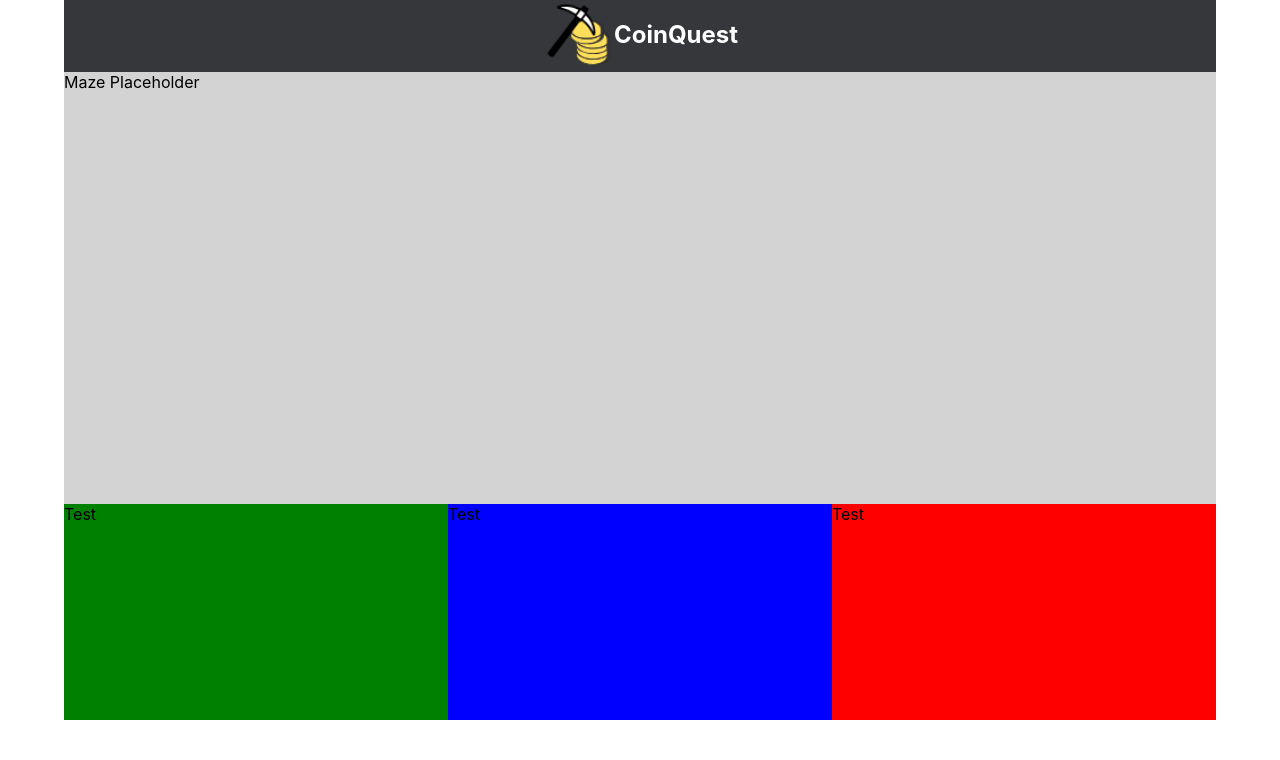
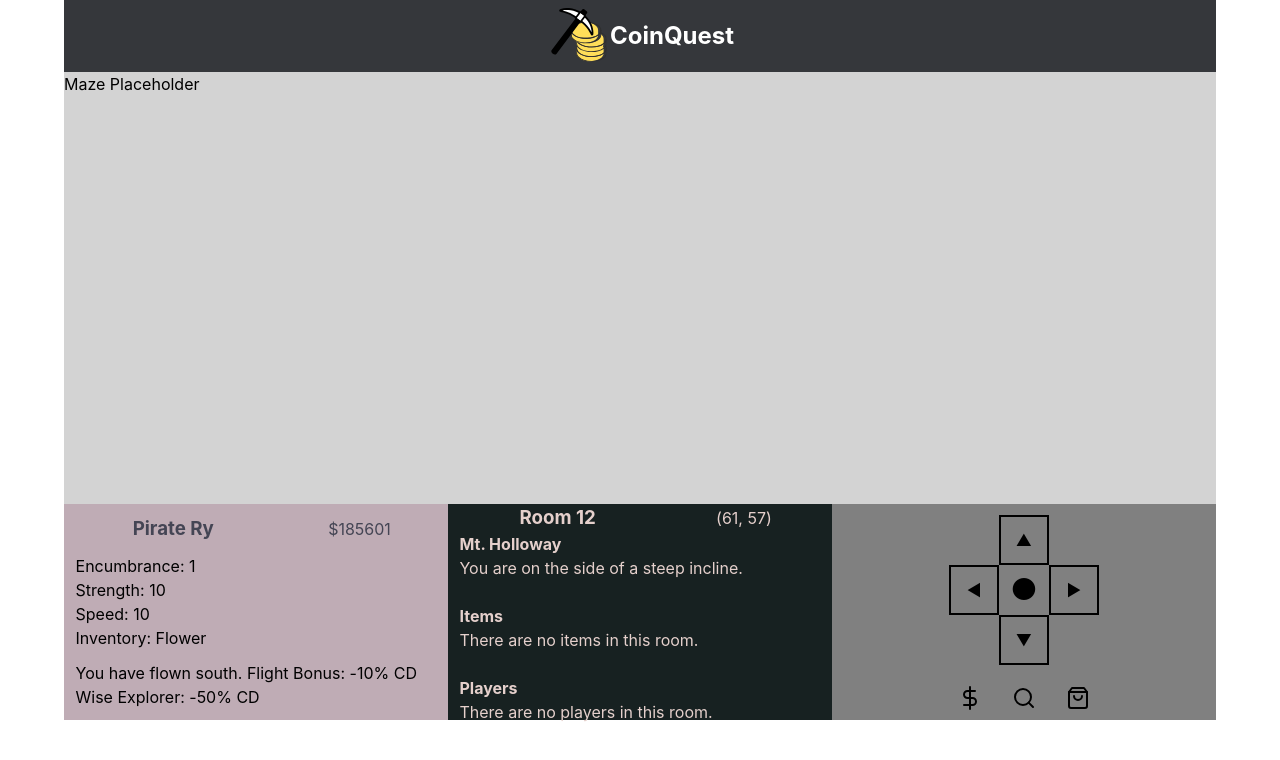
Before and after one commit to CoinQuest-Alpha/CoinQuest, a React (Create React App) app in the folder client/: page / in a window 1280 px wide. Shown: the top 760 px of the page. Built offline with nearby package versions, Linux system fonts and the light colour scheme.

Commit message:
Finished general boiler plating of dashboard including room description, character description, and controller
Co-authored-by: Ronny Alvarado <Rsalvarado777@gmail.com>
Co-authored-by: justin Andrade <j.andrade.john@gmail.com>
Co-authored-by: Lee Lichtsinn <lee.lichtsinn@gmail.com>

```diff
--- a/client/package.json
+++ b/client/package.json
@@ -8,6 +8,7 @@
     "@testing-library/user-event": "^7.1.2",
     "react": "^16.12.0",
     "react-dom": "^16.12.0",
+    "react-feather": "^2.0.3",
     "react-scripts": "3.4.0",
     "sass": "^1.26.1"
   },
--- a/client/src/components/Controller/Controller.jsx
+++ b/client/src/components/Controller/Controller.jsx
@@ -1,9 +1,48 @@
+// modules
 import React from "react";
+import { DollarSign, Search, ShoppingBag } from "react-feather";
 
+// styling
 import "./controller.scss";
 
 const Controller = () => {
-  return <div className="controller-container">Test</div>;
+  return (
+    <div className="controller-container">
+      <div className="controller">
+        <div className="layer">
+          <div className="box" style={{ border: "none" }}></div>
+          <div className="box">▲</div>
+          <div className="box" style={{ border: "none" }}></div>
+        </div>
+
+        <div className="layer">
+          <div className="box transform" style={{ border: "2px solid black" }}>
+            ▼
+          </div>
+          <div className="box circle" style={{ border: "none" }}>
+            ●
+          </div>
+          <div
+            className="box transform"
+            style={{ borderTop: "2px solid black" }}
+          >
+            ▲
+          </div>
+        </div>
+
+        <div className="layer">
+          <div className="box" style={{ border: "none" }}></div>
+          <div className="box">▼</div>
+          <div className="box" style={{ border: "none" }}></div>
+        </div>
+      </div>
+      <div className="actions">
+        <DollarSign />
+        <Search />
+        <ShoppingBag />
+      </div>
+    </div>
+  );
 };
 
 export default Controller;
--- a/client/src/components/Controller/controller.scss
+++ b/client/src/components/Controller/controller.scss
@@ -1,4 +1,35 @@
 .controller-container {
   width: 33.33%;
-  background: red;
+  background: grey;
+  display: flex;
+  flex-direction: column;
+  justify-content: space-around;
+  align-items: center;
+  .controller {
+    background: grey;
+    display: flex;
+    flex-direction: column;
+    .layer {
+      display: flex;
+      .box {
+        width: 50px;
+        height: 50px;
+        border: 2px solid black;
+        display: flex;
+        justify-content: center;
+        align-items: center;
+      }
+      .transform {
+        transform: rotate(90deg);
+      }
+      .circle {
+        font-size: 30px;
+      }
+    }
+  }
+  .actions {
+    width: 50%;
+    display: flex;
+    justify-content: space-evenly;
+  }
 }
--- a/client/src/components/Navigation/Navigation.jsx
+++ b/client/src/components/Navigation/Navigation.jsx
@@ -7,7 +7,7 @@ import "./navigation.scss";
 const Navigation = () => {
   return (
     <div className="navigation-container">
-      <img src="coinquest.png" />
+      <img src="coinquest.png" alt="coinquest logo" />
       <h2>CoinQuest</h2>
     </div>
   );
--- a/client/src/components/Navigation/navigation.scss
+++ b/client/src/components/Navigation/navigation.scss
@@ -4,6 +4,7 @@
   height: 10%;
   width: 100%;
   background: #35373b;
+  align-items: center;
   h2 {
     color: white;
   }
--- a/client/src/components/PlayerCard/PlayerCard.jsx
+++ b/client/src/components/PlayerCard/PlayerCard.jsx
@@ -2,8 +2,27 @@ import React from "react";
 
 import "./playerCard.scss";
 
-const PlayerCard = () => {
-  return <div className="playercard-container">Test</div>;
+const PlayerCard = props => {
+  return (
+    <div className="playercard-container">
+      <div className="name-cash">
+        <h3>Pirate Ry</h3>
+        <span>$185601</span>
+      </div>
+
+      <div clasName="stats">
+        <p>Encumbrance: 1</p>
+        <p>Strength: 10</p>
+        <p>Speed: 10</p>
+        <p>Inventory: Flower</p>
+      </div>
+
+      <div className="effects">
+        <p>You have flown south. Flight Bonus: -10% CD</p>
+        <p>Wise Explorer: -50% CD </p>
+      </div>
+    </div>
+  );
 };
 
 export default PlayerCard;
--- a/client/src/components/PlayerCard/playerCard.scss
+++ b/client/src/components/PlayerCard/playerCard.scss
@@ -1,4 +1,19 @@
 .playercard-container {
   width: 33.33%;
-  background: green;
+  background: #bfacb5;
+  padding-left: 1%;
+  display: flex;
+  flex-direction: column;
+  justify-content: space-evenly;
+  .name-cash {
+    display: flex;
+    justify-content: space-around;
+    align-items: center;
+    h3 {
+      color: #444554;
+    }
+    span {
+      color: #444554;
+    }
+  }
 }
--- a/client/src/components/RoomDescription/RoomDescription.jsx
+++ b/client/src/components/RoomDescription/RoomDescription.jsx
@@ -1,9 +1,29 @@
+// module
 import React from "react";
 
+// styling
 import "./roomdescription.scss";
 
-const RoomDescription = () => {
-  return <div className="roomdescription-container">Test</div>;
+const RoomDescription = props => {
+  return (
+    <div className="roomdescription-container">
+      <div className="room-coordinate">
+        <h3>Room 12</h3>
+        <span>(61, 57)</span>
+      </div>
+
+      <div className="room-description">
+        <h4>Mt. Holloway</h4>
+        <p>You are on the side of a steep incline.</p>
+        <br />
+        <h4>Items</h4>
+        <p>There are no items in this room.</p>
+        <br />
+        <h4>Players</h4>
+        <p>There are no players in this room.</p>
+      </div>
+    </div>
+  );
 };
 
 export default RoomDescription;
--- a/client/src/components/RoomDescription/roomdescription.scss
+++ b/client/src/components/RoomDescription/roomdescription.scss
@@ -1,4 +1,22 @@
 .roomdescription-container {
   width: 33.33%;
-  background: blue;
+  background: #172121;
+  padding-left: 1%;
+  display: flex;
+  flex-direction: column;
+  justify-content: space-evenly;
+  .room-coordinate {
+    display: flex;
+    align-items: center;
+    justify-content: space-around;
+    h3 {
+      color: #e5d0cc;
+    }
+    span {
+      color: #e5d0cc;
+    }
+  }
+  .room-description {
+    color: #e5d0cc;
+  }
 }
--- a/client/src/index.scss
+++ b/client/src/index.scss
@@ -1,13 +1,79 @@
+code {
+  font-family: source-code-pro, Menlo, Monaco, Consolas, "Courier New",
+    monospace;
+}
+
+/* Box sizing rules */
+*,
+*::before,
+*::after {
+  box-sizing: border-box;
+}
+
+/* Remove default padding */
+ul[class],
+ol[class] {
+  padding: 0;
+}
+
+/* Remove default margin */
+body,
+h1,
+h2,
+h3,
+h4,
+p,
+ul[class],
+ol[class],
+li,
+figure,
+figcaption,
+blockquote,
+dl,
+dd {
+  margin: 0;
+}
+
+/* Set core body defaults */
 body {
+  min-height: 100vh;
+  scroll-behavior: smooth;
+  text-rendering: optimizeSpeed;
+  line-height: 1.5;
   margin: 0;
-  font-family: -apple-system, BlinkMacSystemFont, 'Segoe UI', 'Roboto', 'Oxygen',
-    'Ubuntu', 'Cantarell', 'Fira Sans', 'Droid Sans', 'Helvetica Neue',
+  font-family: -apple-system, BlinkMacSystemFont, "Segoe UI", "Roboto", "Oxygen",
+    "Ubuntu", "Cantarell", "Fira Sans", "Droid Sans", "Helvetica Neue",
     sans-serif;
   -webkit-font-smoothing: antialiased;
   -moz-osx-font-smoothing: grayscale;
 }
 
-code {
-  font-family: source-code-pro, Menlo, Monaco, Consolas, 'Courier New',
-    monospace;
+/* Remove list styles on ul, ol elements with a class attribute */
+ul[class],
+ol[class] {
+  list-style: none;
 }
+
+/* A elements that don't have a class get default styles */
+a:not([class]) {
+  text-decoration-skip-ink: auto;
+}
+
+/* Make images easier to work with */
+img {
+  max-width: 100%;
+  display: block;
+}
+
+/* Natural flow and rhythm in articles by default */
+article > * + * {
+  margin-top: 1em;
+}
+
+/* Inherit fonts for inputs and buttons */
+input,
+button,
+textarea,
+select {
+  font: inherit;
+}
```
Also changed, not shown: 1 other file (tests, documents, lock files or other folders).
